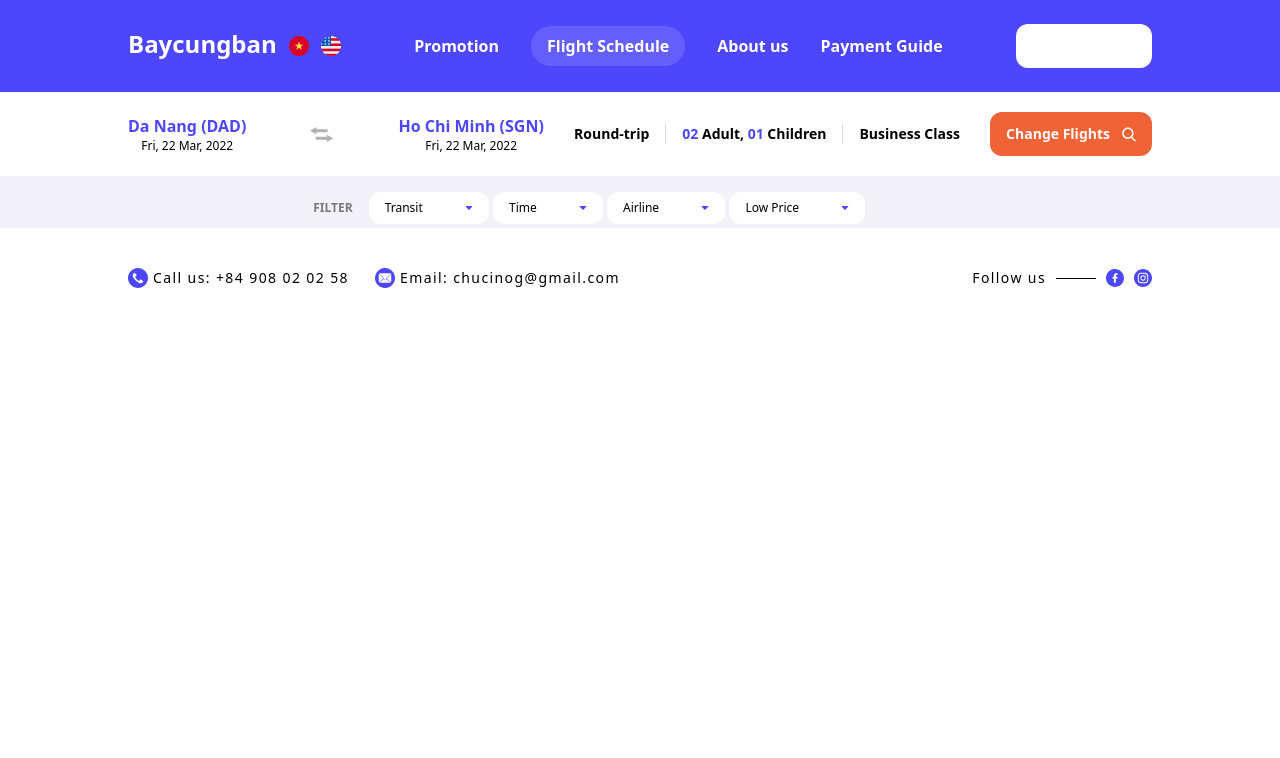
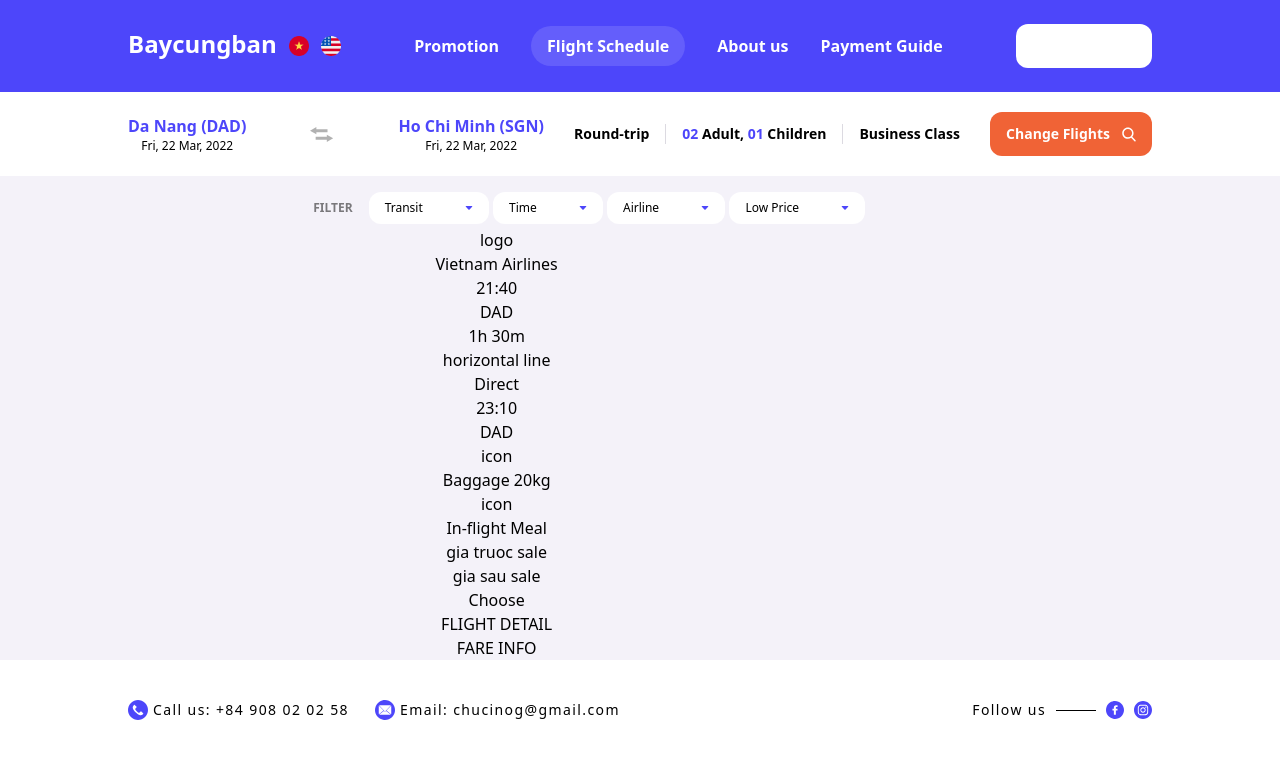
Before and after one commit to PhamTranHuy/baycungban, a React (Create React App) app: page /flight-schedule in a window 1280 px wide. Shown: the top 758 px of the page. Built offline with nearby package versions, Linux system fonts and the light colour scheme; no server answers.

Commit message:
create Flight Component

```diff
--- /dev/null
+++ b/src/components/FlightSchedule/FlightsInfo/Flight.jsx
@@ -0,0 +1,50 @@
+import React from 'react'
+
+function Flight() {
+    return (
+        <div>
+            <div>
+                <div>
+                    <div>logo</div>
+                    <div>Vietnam Airlines</div>
+                </div>
+                <div>
+                    <div>
+                        <div>21:40</div>
+                        <div>DAD</div>
+                    </div>
+                    <div>
+                        <div>1h 30m</div>
+                        <div>horizontal line</div>
+                        <div>Direct</div>
+                    </div>
+                    <div>
+                        <div>23:10</div>
+                        <div>DAD</div>
+                    </div>
+                </div>
+                <div>
+                    <div>
+                        <div>icon</div>
+                        <div>Baggage 20kg</div>
+                    </div>
+                    <div>
+                        <div>icon</div>
+                        <div>In-flight Meal </div>
+                    </div>
+                </div>
+                <div>
+                    <div>gia truoc sale</div>
+                    <div>gia sau sale</div>
+                </div>
+                <button>Choose</button>
+            </div>
+            <div>
+                <div>FLIGHT DETAIL</div>
+                <div>FARE INFO</div>
+            </div>
+        </div>
+    )
+}
+
+export default Flight
--- a/src/components/FlightSchedule/FlightsInfo/FlightsInfo.jsx
+++ b/src/components/FlightSchedule/FlightsInfo/FlightsInfo.jsx
@@ -1,10 +1,12 @@
 import Filter from "./Filter"
+import Flight from "./Flight"
 
 function FlightsInfo() {
     return (
         <div className="flex flight-schedule-max-w m-auto">
             <div className="grow">
                 <Filter />
+                <Flight />
             </div>
             <div className="basis-[28%]"></div>
         </div>
--- a/src/components/Home/SearchFlights/FlightOptionBar/FlightTypesRadioForm/FlightTypesRadioForm.jsx
+++ b/src/components/Home/SearchFlights/FlightOptionBar/FlightTypesRadioForm/FlightTypesRadioForm.jsx
@@ -9,7 +9,7 @@
     }
 ]
 function FlightTypesRadioForm() {
-    const [activeIndex, setActiveIndex] = useState(1);
+    const [activeIndex, setActiveIndex] = useState(0);
     return (
         <div className="flex-center mr-6">
             {BUTTONS.map((button, index) => (
```
